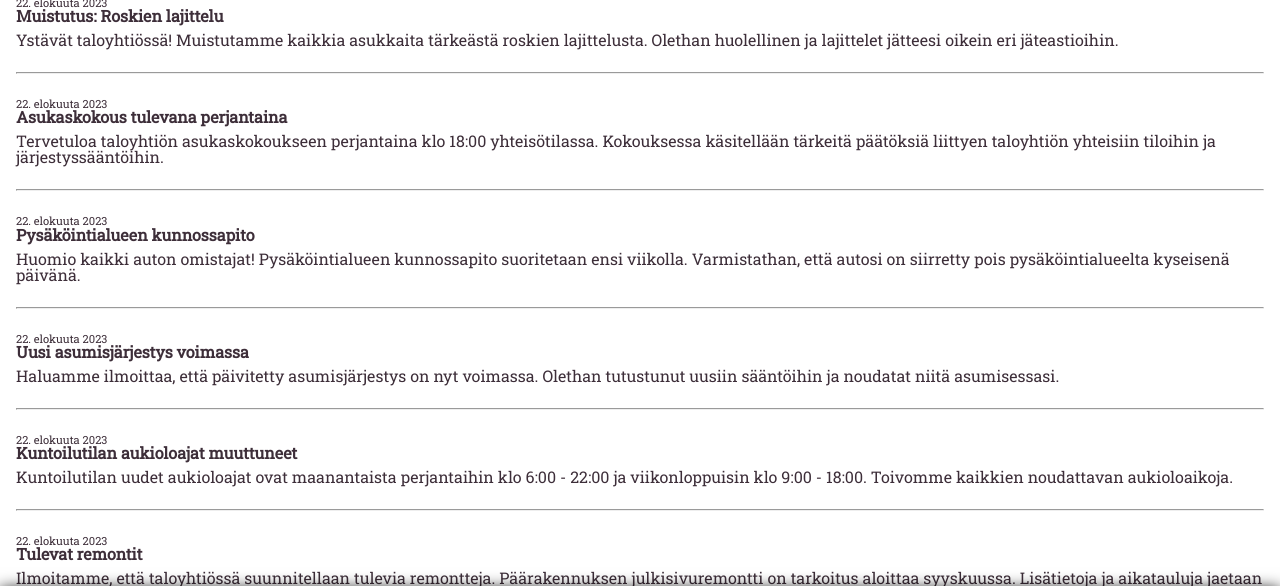
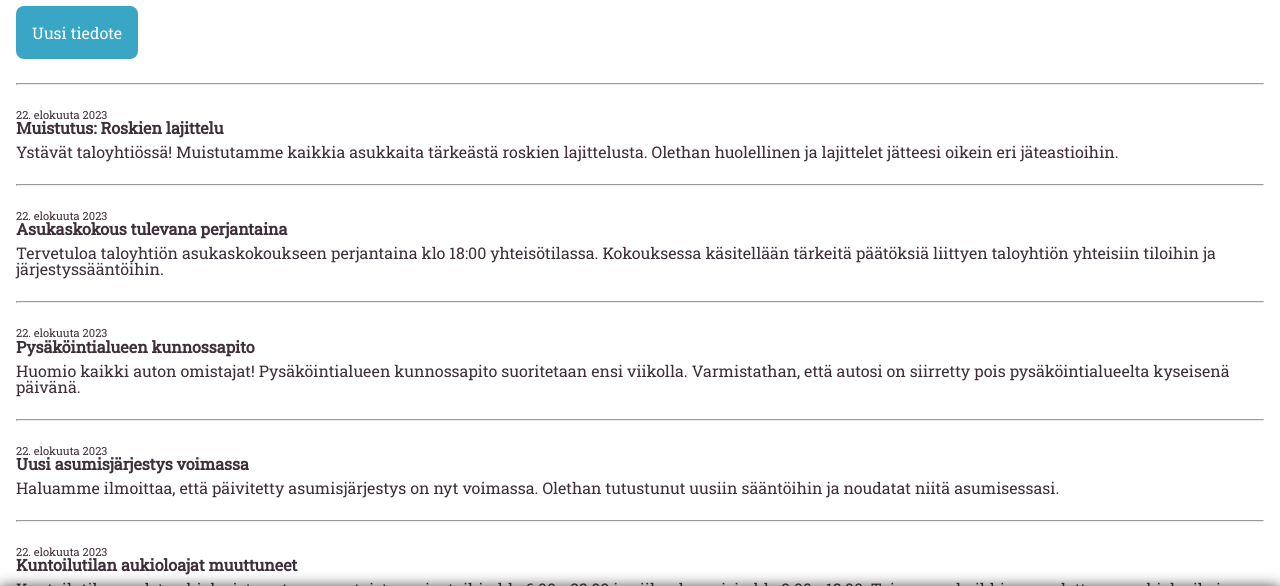
Before and after one commit to Maccee/KotiPortaali, a plain HTML site: page index.html in a window 1280 px wide. Shown: the part 147-733 px from the top of the page. Drawn offline with Linux system fonts and the light colour scheme.

Commit message:
idt ja classit

```diff
--- a/koti.html
+++ b/koti.html
@@ -1,7 +1,8 @@
 
 <body>
     <h1>Tiedotteet</h1>
-
+    <button>Uusi tiedote</button>
+    <hr>
     <div class="tiedote">
         <h4>22. elokuuta 2023</h4>
         <h2>Muistutus: Roskien lajittelu</h2>
--- a/layout.css
+++ b/layout.css
@@ -26,7 +26,7 @@ p {
 button {
     font-family: 'Roboto Slab', serif;
     font-size: 1rem;
-    padding: 1rem 2rem;
+    padding: 1rem 1rem;
     border: none;
     border-radius: 0.5rem;
     background-color: #39A6C5;
@@ -40,7 +40,7 @@ hr {
 
 section {
     font-size: 3rem;
-    padding-block-end: 1rem;
+    padding-block-end: 0rem;
 }
 
 .header {
--- a/scripts/heippalappuseina.js
+++ b/scripts/heippalappuseina.js
@@ -2,8 +2,8 @@
 // sen seina.html:n <section>, jonka id on heippalappuseina, sisään.
 // Esimerkki:
 //<section class="heippaviesti">
-//    <p id="paivamaara">{paivamaara}</p>
-//    <p id="viesti">{viesti}</p>
+//    <p class="paivamaara">{paivamaara}</p>
+//    <p class="viesti">{viesti}</p>
 //</section>
 
 
@@ -25,7 +25,7 @@ function printInput() {
     let viestiContainer = document.createElement("section");
     viestiContainer.className = "heippaviesti";
 
-    // Tehdään päivämäärälle oma <p>, ja annetaan sen id paivamaara. Laitetaan sen <p>:n sisään paivamaara -muuttuja,
+    // Tehdään päivämäärälle oma <p>, ja annetaan sen class paivamaara. Laitetaan sen <p>:n sisään paivamaara -muuttuja,
     // jossa on päivämäärä. Laitetaan kaikki viestiContainerin sisään.
     let paivamaaraP = document.createElement("p");
     paivamaaraP.className = "paivamaara";
@@ -37,12 +37,14 @@ function printInput() {
     viestiP.className = "viesti";
     viestiP.textContent = viesti;
     viestiContainer.appendChild(viestiP);
+    viestiContainer.append(document.createElement("hr"));
 
     // Tulostetaan meijän tekekemä viestiContainer seina.html:n <section> -kohtaan, jonka id on heippalappuseina.
     // Viesti näkyy aina ylimmäisenä prependin takia. Jos käytetään appendChild(viestiContainer);, tulisi uusi
     // viesti aina heippalappuseinan alimmaiseksi.
     let heippalappuseina = document.getElementById("heippalappuseina");
     heippalappuseina.prepend(viestiContainer);
+
 
     // Tyhjennetään tekstikenttä <textarea> kun painetaan lähetä -mappia.
     document.getElementById("viesti").value = "";
```
